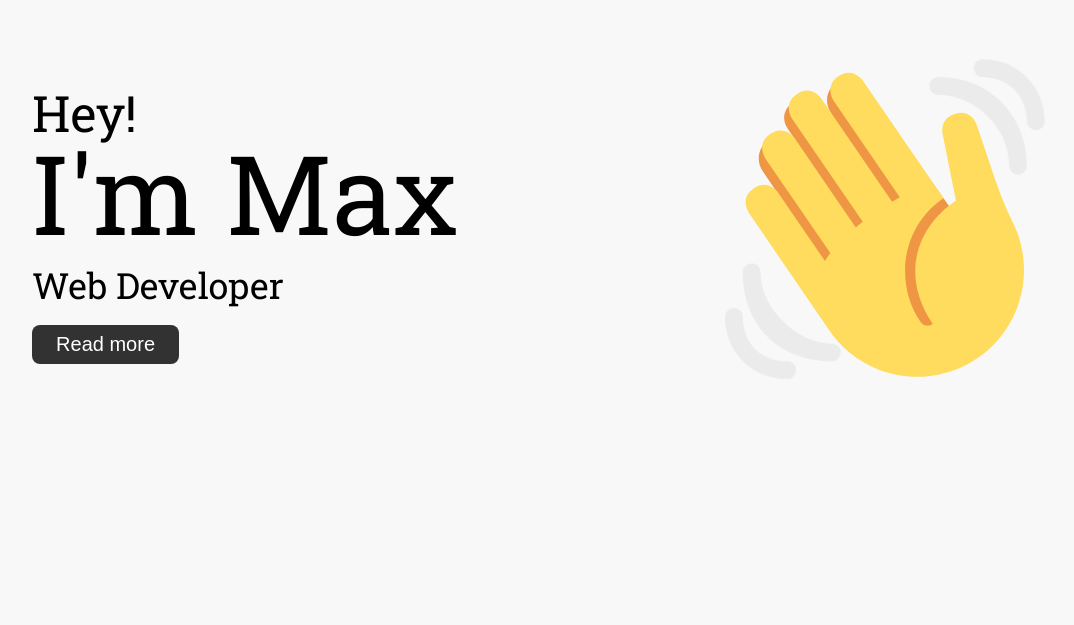
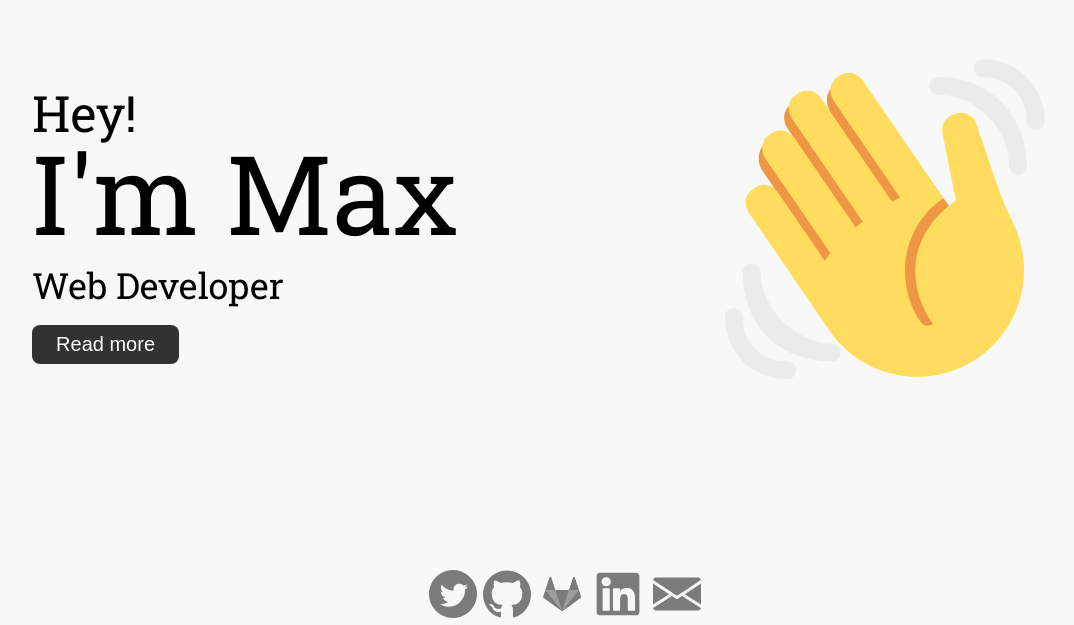
Before and after one commit to FoseFx/Homepage2020, a Vue app: page / in a window 1280 px wide. Shown: the part 179-804 px from the top of the page, without its empty margins (75-1149 px from the left). Built offline with nearby package versions, Linux system fonts and the light colour scheme.

Commit message:
Adds socialmedia

```diff
--- a/src/components/Hero.vue
+++ b/src/components/Hero.vue
@@ -1,6 +1,6 @@
 <template>
   <section id="hero">
-    <div id="socials"></div>
+    <Social />
     <div id="hero-left">
       <div>
         <h1>
@@ -21,12 +21,14 @@
 import { Component, Vue } from "vue-property-decorator";
 import Button from "./Button.vue";
 import Hand from "./Hand.vue";
+import Social from "./Social.vue";
 
 @Component({
   components: {
     Button,
-    Hand
-  }
+    Hand,
+    Social,
+  },
 })
 export default class Hero extends Vue {}
 </script>
@@ -152,7 +154,7 @@
 @media (max-width: 760px) {
   #hero {
     flex-direction: column-reverse;
-    align-items: end;
+    align-items: center;
     #hero-left,
     #hero-right {
       width: 100%;
@@ -168,9 +170,5 @@
   #hero-right {
     height: 40% !important;
   }
-
-  #socials {
-    height: 10%;
-  }
 }
 </style>
--- /dev/null
+++ b/src/components/Social.vue
@@ -0,0 +1,225 @@
+<template>
+  <div id="socials">
+    <a href="https://www.twitter.com/fosefx" target="__blank">
+      <svg
+        role="figure"
+        aria-label="Twitter logo"
+        id="twitter"
+        xmlns="http://www.w3.org/2000/svg"
+        viewBox="0 0 400 400"
+      >
+        <path
+          fill="black"
+          d="M400,200c0,110.5-89.5,200-200,200S0,310.5,0,200S89.5,0,200,0S400,89.5,400,200z M163.4,305.5
+	c88.7,0,137.2-73.5,137.2-137.2c0-2.1,0-4.2-0.1-6.2c9.4-6.8,17.6-15.3,24.1-25c-8.6,3.8-17.9,6.4-27.7,7.6
+	c10-6,17.6-15.4,21.2-26.7c-9.3,5.5-19.6,9.5-30.6,11.7c-8.8-9.4-21.3-15.2-35.2-15.2c-26.6,0-48.2,21.6-48.2,48.2
+	c0,3.8,0.4,7.5,1.3,11c-40.1-2-75.6-21.2-99.4-50.4c-4.1,7.1-6.5,15.4-6.5,24.2c0,16.7,8.5,31.5,21.5,40.1c-7.9-0.2-15.3-2.4-21.8-6
+	c0,0.2,0,0.4,0,0.6c0,23.4,16.6,42.8,38.7,47.3c-4,1.1-8.3,1.7-12.7,1.7c-3.1,0-6.1-0.3-9.1-0.9c6.1,19.2,23.9,33.1,45,33.5
+	c-16.5,12.9-37.3,20.6-59.9,20.6c-3.9,0-7.7-0.2-11.5-0.7C110.8,297.5,136.2,305.5,163.4,305.5"
+        />
+      </svg>
+    </a>
+
+    <a href="https://www.github.com/fosefx" target="__blank">
+      <svg
+        role="figure"
+        aria-label="Github logo"
+        xmlns="http://www.w3.org/2000/svg"
+        xmlns:xlink="http://www.w3.org/1999/xlink"
+        viewBox="0 0 438.549 438.549"
+      >
+        <g>
+          <path
+            d="M409.132,114.573c-19.608-33.596-46.205-60.194-79.798-79.8C295.736,15.166,259.057,5.365,219.271,5.365
+		c-39.781,0-76.472,9.804-110.063,29.408c-33.596,19.605-60.192,46.204-79.8,79.8C9.803,148.168,0,184.854,0,224.63
+		c0,47.78,13.94,90.745,41.827,128.906c27.884,38.164,63.906,64.572,108.063,79.227c5.14,0.954,8.945,0.283,11.419-1.996
+		c2.475-2.282,3.711-5.14,3.711-8.562c0-0.571-0.049-5.708-0.144-15.417c-0.098-9.709-0.144-18.179-0.144-25.406l-6.567,1.136
+		c-4.187,0.767-9.469,1.092-15.846,1c-6.374-0.089-12.991-0.757-19.842-1.999c-6.854-1.231-13.229-4.086-19.13-8.559
+		c-5.898-4.473-10.085-10.328-12.56-17.556l-2.855-6.57c-1.903-4.374-4.899-9.233-8.992-14.559
+		c-4.093-5.331-8.232-8.945-12.419-10.848l-1.999-1.431c-1.332-0.951-2.568-2.098-3.711-3.429c-1.142-1.331-1.997-2.663-2.568-3.997
+		c-0.572-1.335-0.098-2.43,1.427-3.289c1.525-0.859,4.281-1.276,8.28-1.276l5.708,0.853c3.807,0.763,8.516,3.042,14.133,6.851
+		c5.614,3.806,10.229,8.754,13.846,14.842c4.38,7.806,9.657,13.754,15.846,17.847c6.184,4.093,12.419,6.136,18.699,6.136
+		c6.28,0,11.704-0.476,16.274-1.423c4.565-0.952,8.848-2.383,12.847-4.285c1.713-12.758,6.377-22.559,13.988-29.41
+		c-10.848-1.14-20.601-2.857-29.264-5.14c-8.658-2.286-17.605-5.996-26.835-11.14c-9.235-5.137-16.896-11.516-22.985-19.126
+		c-6.09-7.614-11.088-17.61-14.987-29.979c-3.901-12.374-5.852-26.648-5.852-42.826c0-23.035,7.52-42.637,22.557-58.817
+		c-7.044-17.318-6.379-36.732,1.997-58.24c5.52-1.715,13.706-0.428,24.554,3.853c10.85,4.283,18.794,7.952,23.84,10.994
+		c5.046,3.041,9.089,5.618,12.135,7.708c17.705-4.947,35.976-7.421,54.818-7.421s37.117,2.474,54.823,7.421l10.849-6.849
+		c7.419-4.57,16.18-8.758,26.262-12.565c10.088-3.805,17.802-4.853,23.134-3.138c8.562,21.509,9.325,40.922,2.279,58.24
+		c15.036,16.18,22.559,35.787,22.559,58.817c0,16.178-1.958,30.497-5.853,42.966c-3.9,12.471-8.941,22.457-15.125,29.979
+		c-6.191,7.521-13.901,13.85-23.131,18.986c-9.232,5.14-18.182,8.85-26.84,11.136c-8.662,2.286-18.415,4.004-29.263,5.146
+		c9.894,8.562,14.842,22.077,14.842,40.539v60.237c0,3.422,1.19,6.279,3.572,8.562c2.379,2.279,6.136,2.95,11.276,1.995
+		c44.163-14.653,80.185-41.062,108.068-79.226c27.88-38.161,41.825-81.126,41.825-128.906
+		C438.536,184.851,428.728,148.168,409.132,114.573z"
+          />
+        </g>
+      </svg>
+    </a>
+
+    <a
+      href="https://www.gitlab.com/fosefx"
+      target="__blank"
+      style="transform-origin: 50% 50%; transform: scale(1.3)"
+    >
+      <svg
+        role="figure"
+        xmlns="http://www.w3.org/2000/svg"
+        viewBox="0 0 586 559"
+        aria-label="Gitlab logo"
+      >
+        <g id="g44">
+          <path
+            fill="#444444"
+            d="M461.17,301.83l-18.91-58.12L404.84,128.43a6.47,6.47,0,0,0-12.27,0L355.15,243.64H230.82L193.4,128.43a6.46,6.46,0,0,0-12.26,0L143.78,243.64l-18.91,58.19a12.88,12.88,0,0,0,4.66,14.39L293,435,456.44,316.22a12.9,12.9,0,0,0,4.73-14.39"
+          />
+        </g>
+        <g id="g48">
+          <path
+            fill="black"
+            d="M293,434.91h0l62.16-191.28H230.87L293,434.91Z"
+          />
+        </g>
+        <g id="g56">
+          <path fill="#444444" d="M293,434.91,230.82,243.63h-87L293,434.91Z" />
+        </g>
+        <g id="g64">
+          <path
+            fill="black"
+            d="M143.75,243.69h0l-18.91,58.12a12.88,12.88,0,0,0,4.66,14.39L293,435,143.75,243.69Z"
+          />
+        </g>
+        <g id="g72">
+          <path
+            fill="black"
+            d="M143.78,243.69h87.11L193.4,128.49a6.47,6.47,0,0,0-12.27,0l-37.35,115.2Z"
+          />
+        </g>
+        <g id="g76">
+          <path fill="#444444" d="M293,434.91l62.16-191.28H442.3L293,434.91Z" />
+        </g>
+        <g id="g80">
+          <path
+            fill="black"
+            d="M442.24,243.69h0l18.91,58.12a12.85,12.85,0,0,1-4.66,14.39L293,434.91l149.2-191.22Z"
+          />
+        </g>
+        <g id="g84">
+          <path
+            fill="black"
+            d="M442.28,243.69h-87.1l37.42-115.2a6.46,6.46,0,0,1,12.26,0l37.42,115.2Z"
+          />
+        </g>
+      </svg>
+    </a>
+
+    <a
+      href="https://www.linkedin.com/in/max-b-253824187/"
+      target="__blank"
+      style="transform: scale(0.9);"
+    >
+      <svg
+        aria-label="Linkedin logo"
+        role="figure"
+        xmlns="http://www.w3.org/2000/svg"
+        xmlns:xlink="http://www.w3.org/1999/xlink"
+        viewBox="0 0 382 382"
+      >
+        <path
+          style="fill:black;"
+          d="M347.445,0H34.555C15.471,0,0,15.471,0,34.555v312.889C0,366.529,15.471,382,34.555,382h312.889
+	C366.529,382,382,366.529,382,347.444V34.555C382,15.471,366.529,0,347.445,0z M118.207,329.844c0,5.554-4.502,10.056-10.056,10.056
+	H65.345c-5.554,0-10.056-4.502-10.056-10.056V150.403c0-5.554,4.502-10.056,10.056-10.056h42.806
+	c5.554,0,10.056,4.502,10.056,10.056V329.844z M86.748,123.432c-22.459,0-40.666-18.207-40.666-40.666S64.289,42.1,86.748,42.1
+	s40.666,18.207,40.666,40.666S109.208,123.432,86.748,123.432z M341.91,330.654c0,5.106-4.14,9.246-9.246,9.246H286.73
+	c-5.106,0-9.246-4.14-9.246-9.246v-84.168c0-12.556,3.683-55.021-32.813-55.021c-28.309,0-34.051,29.066-35.204,42.11v97.079
+	c0,5.106-4.139,9.246-9.246,9.246h-44.426c-5.106,0-9.246-4.14-9.246-9.246V149.593c0-5.106,4.14-9.246,9.246-9.246h44.426
+	c5.106,0,9.246,4.14,9.246,9.246v15.655c10.497-15.753,26.097-27.912,59.312-27.912c73.552,0,73.131,68.716,73.131,106.472
+	L341.91,330.654L341.91,330.654z"
+        />
+      </svg>
+    </a>
+
+    <a
+      href="mailto:max@fosefx.com"
+      target="__blank"
+      style="margin-left: 0.5rem"
+    >
+      <svg
+        aria-label="Email icon"
+        role="figure"
+        xmlns="http://www.w3.org/2000/svg"
+        xmlns:xlink="http://www.w3.org/1999/xlink"
+        viewBox="0 0 512 512"
+      >
+        <g>
+          <g>
+            <polygon points="339.392,258.624 512,367.744 512,144.896 		" />
+          </g>
+        </g>
+        <g>
+          <g>
+            <polygon points="0,144.896 0,367.744 172.608,258.624 		" />
+          </g>
+        </g>
+        <g>
+          <g>
+            <path
+              d="M480,80H32C16.032,80,3.36,91.904,0.96,107.232L256,275.264l255.04-168.032C508.64,91.904,495.968,80,480,80z"
+            />
+          </g>
+        </g>
+        <g>
+          <g>
+            <path
+              d="M310.08,277.952l-45.28,29.824c-2.688,1.76-5.728,2.624-8.8,2.624c-3.072,0-6.112-0.864-8.8-2.624l-45.28-29.856
+			L1.024,404.992C3.488,420.192,16.096,432,32,432h448c15.904,0,28.512-11.808,30.976-27.008L310.08,277.952z"
+            />
+          </g>
+        </g>
+      </svg>
+    </a>
+  </div>
+</template>
+
+<script lang="ts">
+import { Component, Vue } from "vue-property-decorator";
+
+@Component
+export default class Social extends Vue {}
+</script>
+
+<style lang="scss" scoped>
+svg {
+  display: block;
+  margin: 0 auto;
+  height: 100%;
+}
+
+a {
+  display: inline-block;
+  opacity: 0.5;
+  transition: opacity 0.1s linear;
+  margin: 0 0.2rem;
+
+  &:hover {
+    opacity: 0.7;
+  }
+}
+
+#socials {
+  width: 80%;
+  display: flex;
+  justify-content: center;
+  padding-bottom: 0.5rem;
+}
+
+@media (min-width: 500px) {
+  #socials {
+    padding-bottom: 0;
+    position: absolute;
+    max-width: 20rem;
+    bottom: 0.2rem;
+    left: calc(50vw - 10rem);
+    height: 3rem;
+  }
+}
+</style>
```
Also changed, not shown: src/assets/twitter.svg (added).
